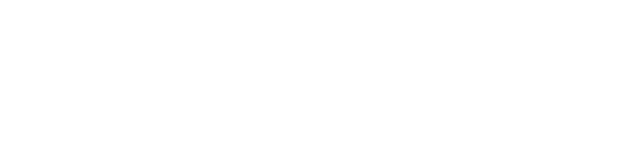
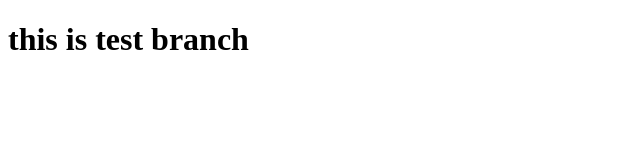
Before and after one commit to pasanchamikara99/testRepo, a plain HTML site: page index.html in a window 1280 px wide. Shown: the whole page, without its empty margins (0-640 px from the left). Drawn offline with Linux system fonts and the light colour scheme.

Commit message:
midify index.html file

```diff
--- a/index.html
+++ b/index.html
@@ -4,9 +4,9 @@
     <meta charset="UTF-8">
     <meta http-equiv="X-UA-Compatible" content="IE=edge">
     <meta name="viewport" content="width=device-width, initial-scale=1.0">
-    <title>index</title>
+    <title>test</title>
 </head>
 <body>
-
+    <h1>this is test branch</h1>
 </body>
 </html>
```
